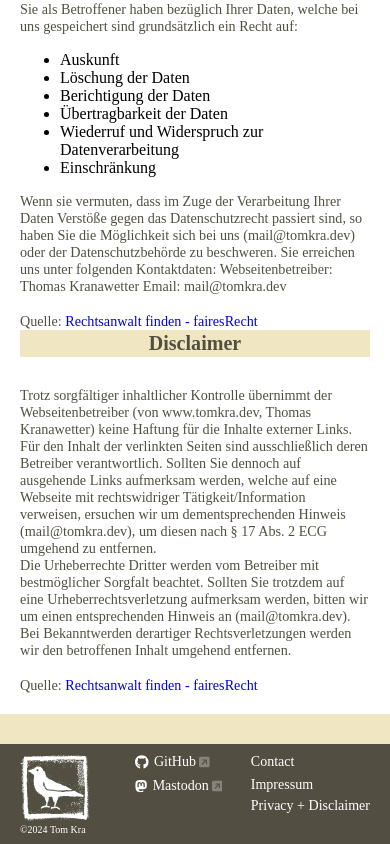
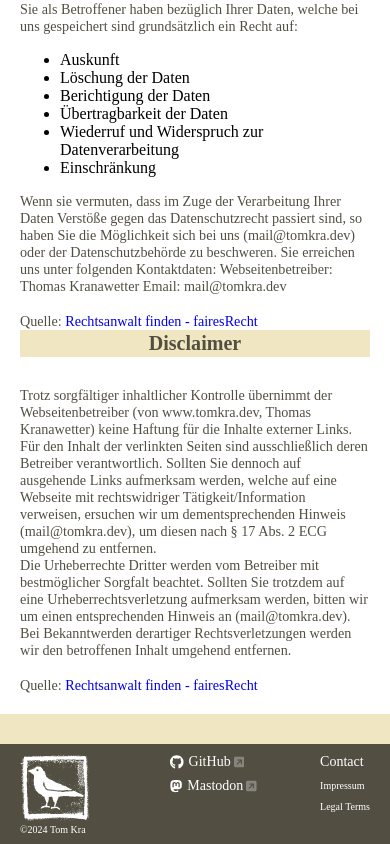
Before and after one commit to tom-mate-o/Portfolio-Website, a React (Create React App) app: page /privacydisclaimer in a window 390 px wide. Shown: the part 1341-2185 px from the top of the page. Built offline with nearby package versions, Linux system fonts and the light colour scheme; a web font is replaced by a local one.

Commit message:
footer mobile fix

```diff
--- a/src/App.js
+++ b/src/App.js
@@ -212,12 +212,12 @@ export default function App() {
             <ul>
               <li>
                 <Link to="/impressum" className="footer__link">
-                  Impressum
+                  <p className="footer__privacy">Impressum</p>
                 </Link>
               </li>
               <li>
                 <Link to="/privacydisclaimer" className="footer__link">
-                  Privacy + Disclaimer
+                  <p className="footer__privacy">Legal Terms</p>
                 </Link>
               </li>
             </ul>
--- a/src/app/scss/components/_footer.scss
+++ b/src/app/scss/components/_footer.scss
@@ -15,7 +15,7 @@
   position: bottom;
   display: grid;
   grid-template-columns: repeat(2, 1fr);
-  gap: u.rem(20);
+  gap: u.rem(20) u.rem(10);
 
   @include u.breakpoint('medium') {
     grid-template-columns: repeat(4, auto);
@@ -69,6 +69,7 @@
     grid-row: 1/4;
     p {
       font-size: u.rem(10);
+      white-space: nowrap;
     }
 
     @include u.breakpoint(medium) {
@@ -116,4 +117,9 @@
       grid-row: 1/2;
     }
   }
+
+  &__privacy {
+    font-size: u.rem(10);
+    white-space: nowrap;
+  }
 }
```
Also changed, not shown: src/dist/style.css, 1 other file (tests, documents, lock files or other folders).
